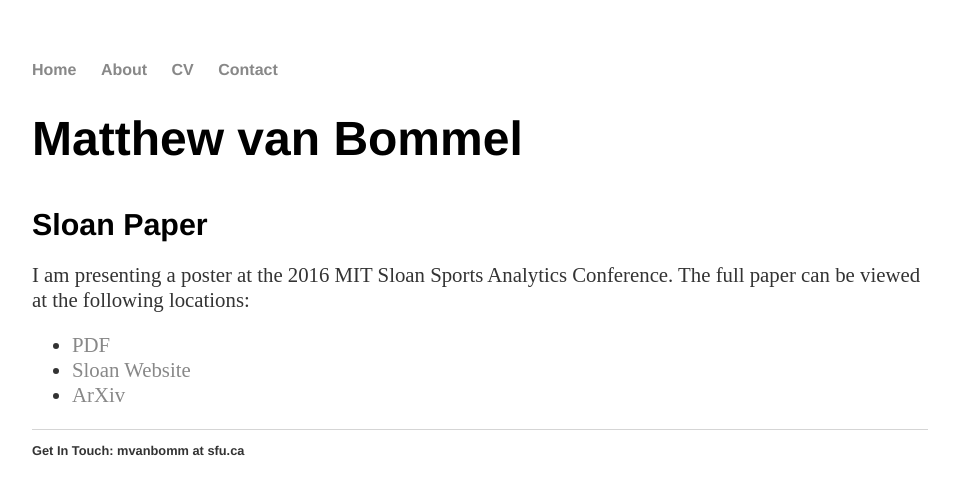
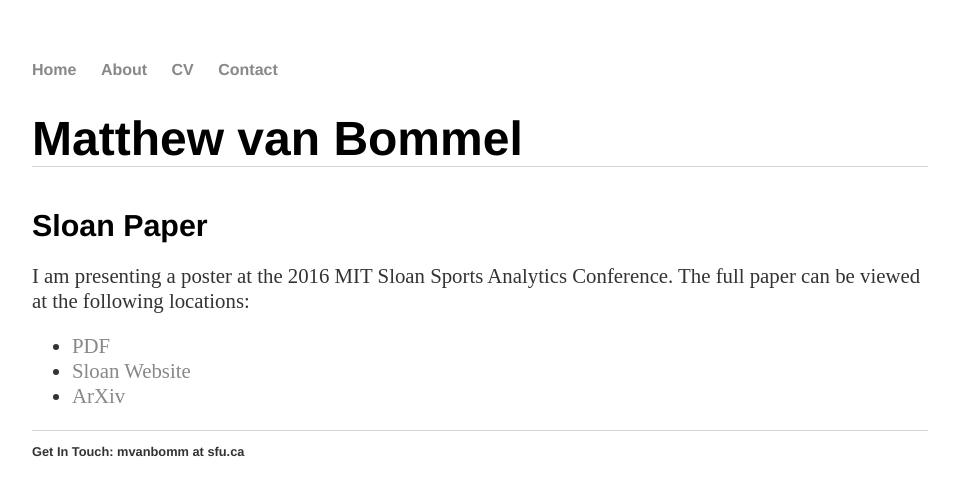
Before and after one commit to mvanbommel/mvanbommel.github.io, a Jekyll site: the page built from index.html, in a window 1280 px wide. Shown: the top 496 px of the page, without its empty margins (160-1119 px from the left). Built offline with Jekyll 4.4.1, drawn with Linux system fonts in a browser that asks for light colours.

```diff
--- a/css/main.css
+++ b/css/main.css
@@ -16,6 +16,8 @@ nav ul li, footer ul li { display: inline; margin-right: 20px; }
 
 footer { border-top: 1px solid #d5d5d5; font-size: .8em; }
 
+.maintitle {border-bottom: 1px solid #d5d5d5}
+
 /* Blog */
 ul.posts { margin: 20px auto 40px; font-size: 1.5em; }
 ul.posts li { list-style: none; }
--- a/index.html
+++ b/index.html
@@ -5,7 +5,7 @@ title: Matthew van Bommel
 
 		<div class="blurb">
 
-			<h1>Matthew van Bommel</h1>
+			<h1 class="maintitle">Matthew van Bommel</h1>
 
 			<h4>Sloan Paper</h4>
 			<p>
```
